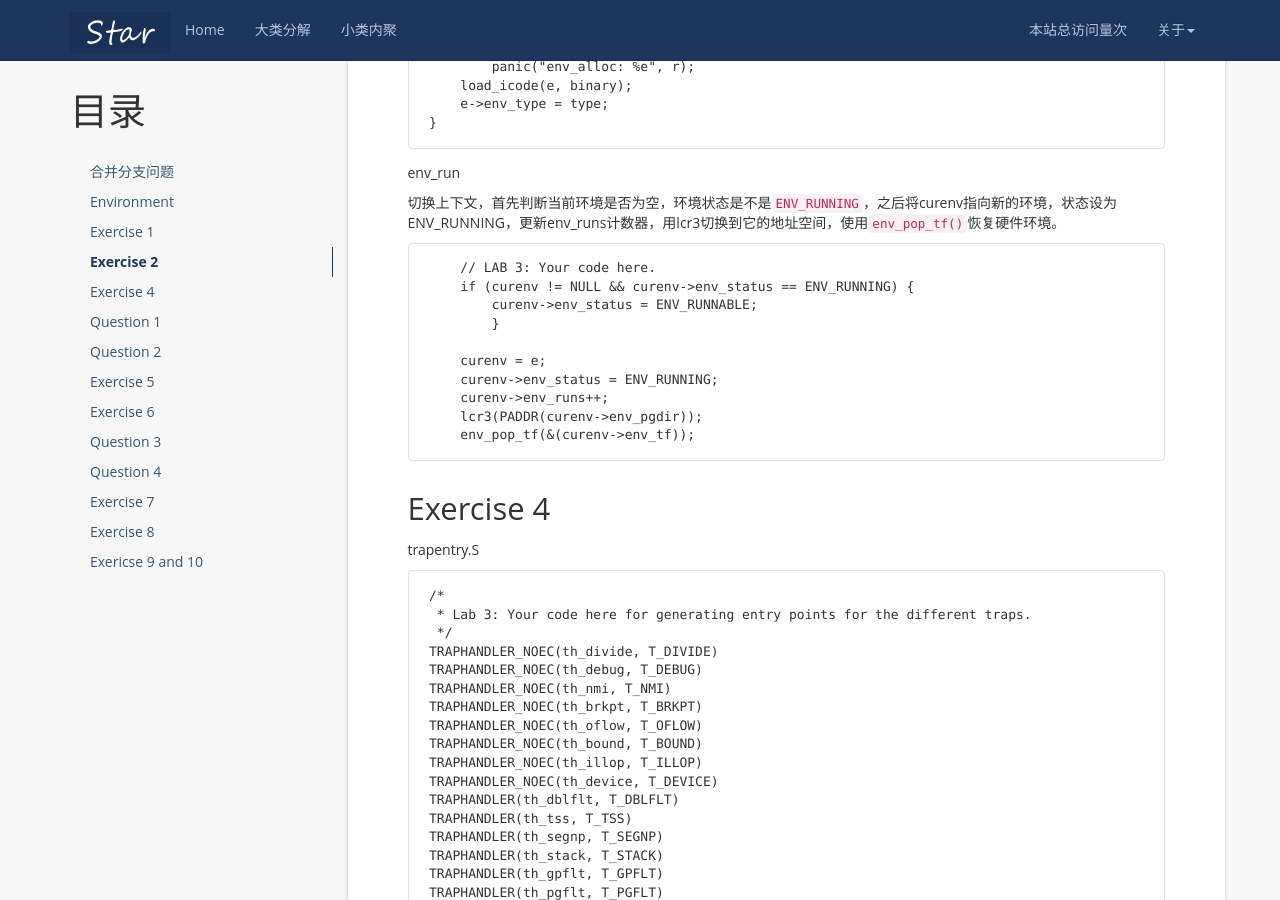
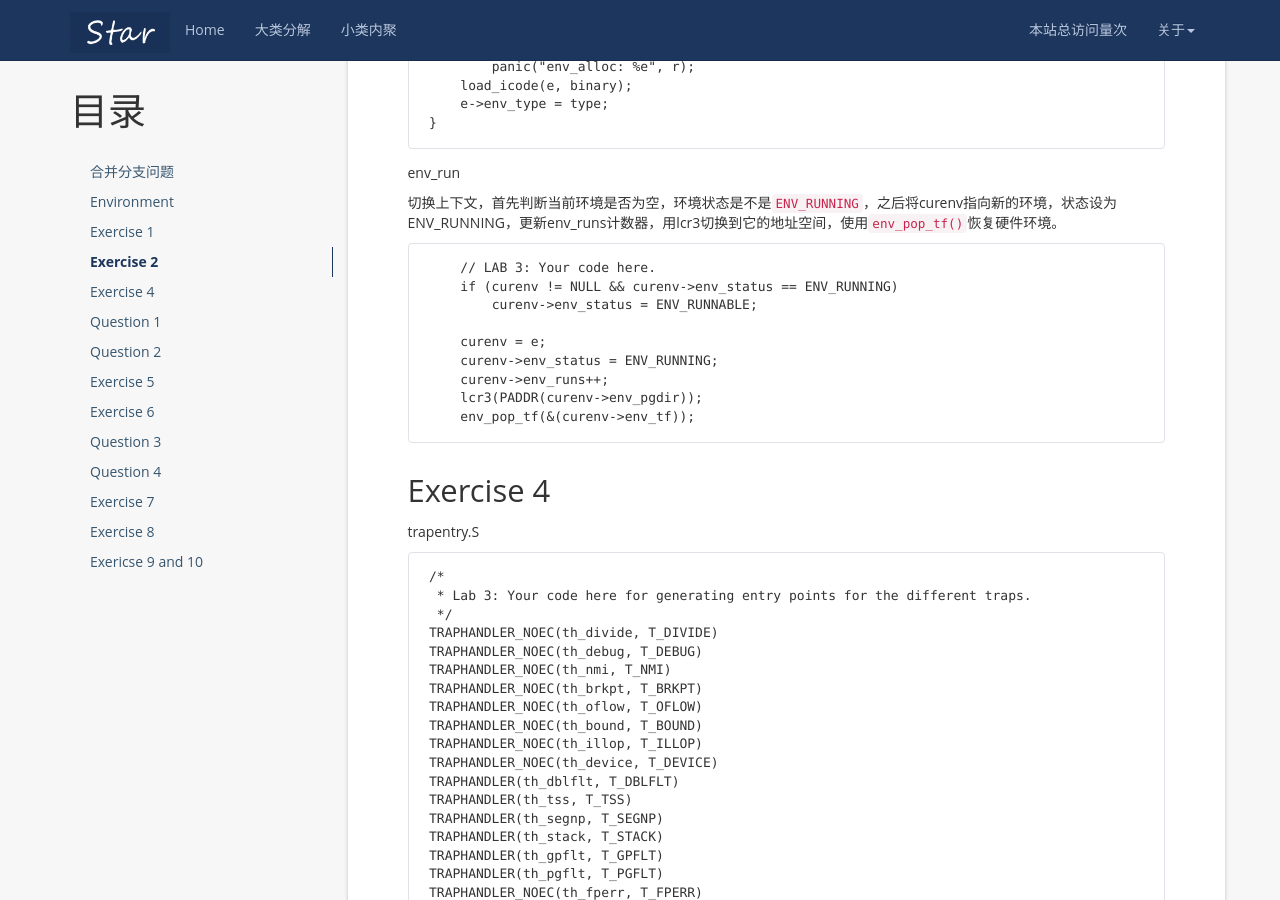
Before and after one commit to mayunmeiyouming/blog, a Jekyll site: the page built from _posts/2019-12-15-xv6 lab3.md, in a window 1280 px wide and 900 px high, scrolled down 3731 px. Built offline with Jekyll 4.4.1, drawn with Linux system fonts in a browser that asks for light colours; nearby versions of some CDN libraries; a script that is not in the unit is left out; comment, search, counter and statistics services are not loaded.

Commit message:
2019-12-28-9

````diff
--- a/_posts/2019-12-15-xv6 lab3.md
+++ b/_posts/2019-12-15-xv6 lab3.md
@@ -195,9 +195,8 @@ env_run
 
 ```
     // LAB 3: Your code here.
-    if (curenv != NULL && curenv->env_status == ENV_RUNNING) {
+    if (curenv != NULL && curenv->env_status == ENV_RUNNING)
         curenv->env_status = ENV_RUNNABLE;
-	}
 
     curenv = e;
     curenv->env_status = ENV_RUNNING;
````
